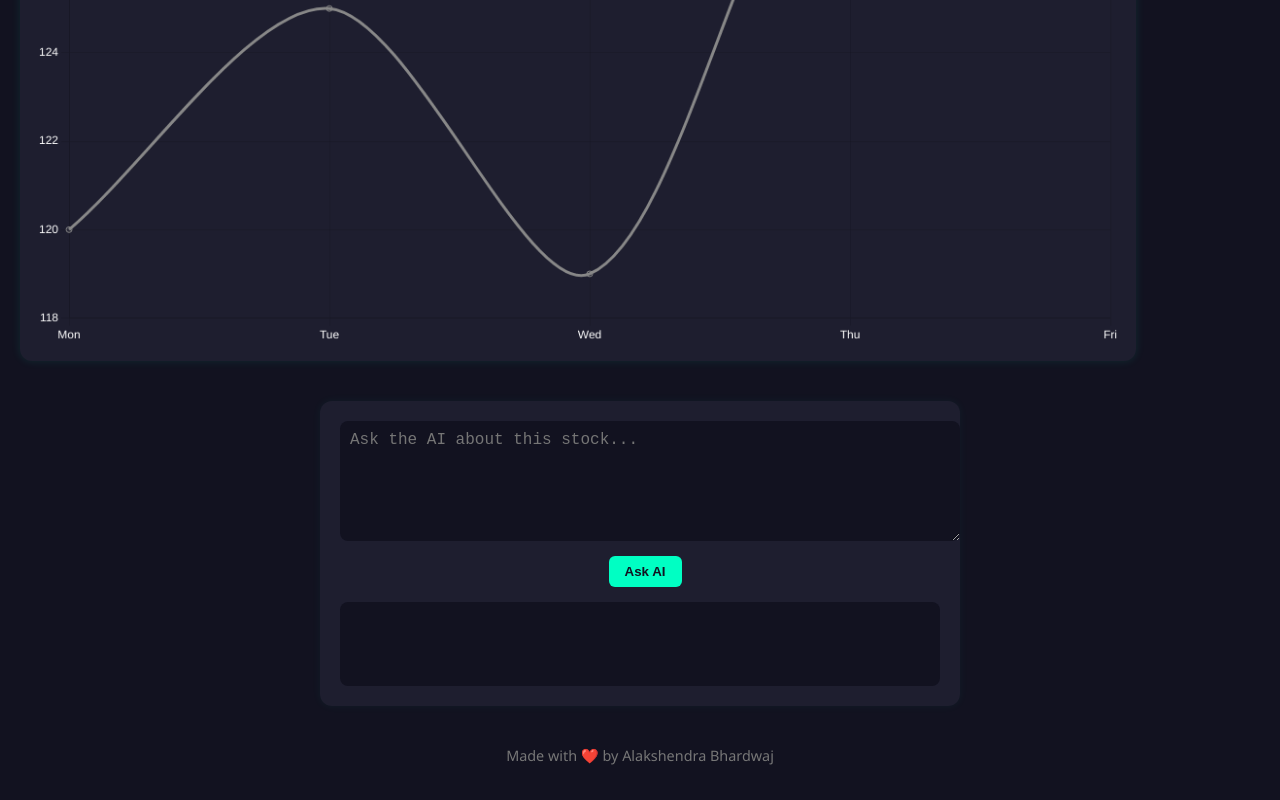
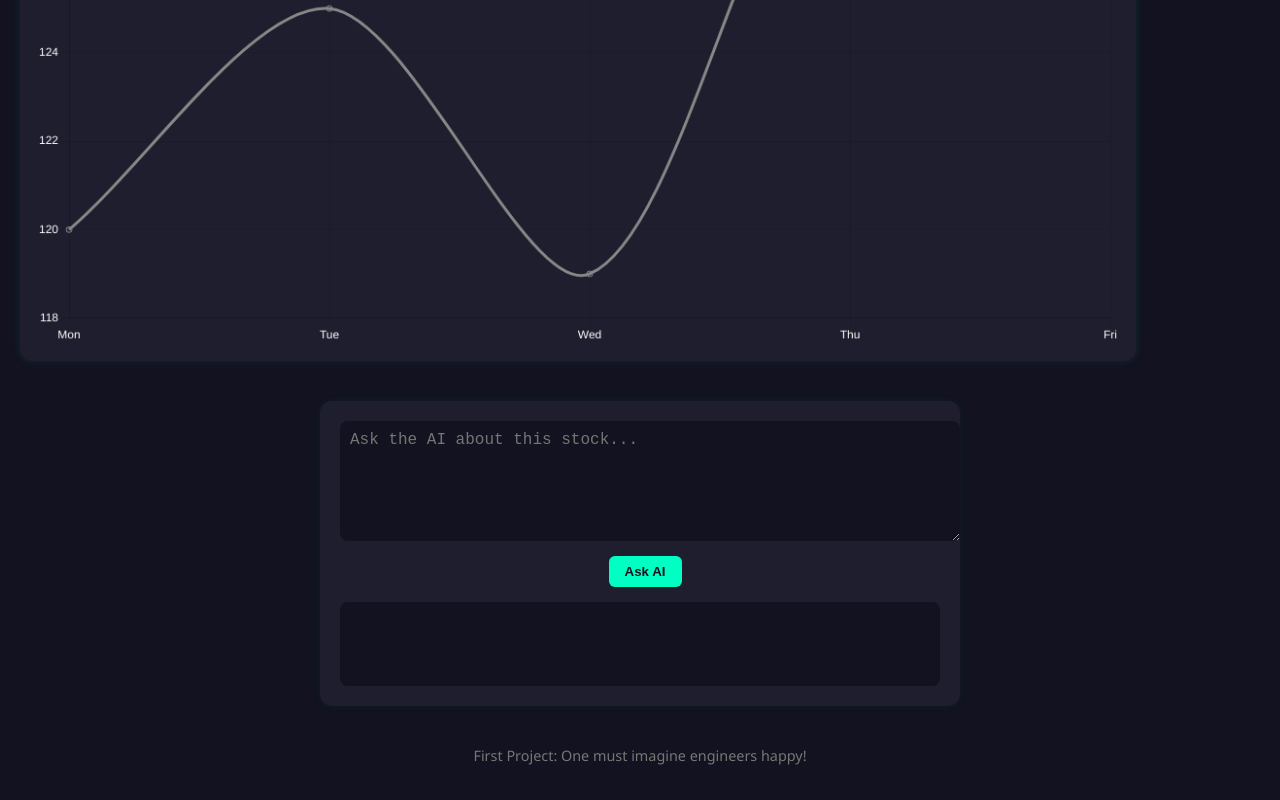
Before and after one commit to AlakshendraB/tickersense, a plain HTML site: page index.html in a window 1280 px wide. Shown: the part 566-1366 px from the top of the page. Drawn offline with nearby package versions, Linux system fonts and the light colour scheme.

Commit message:
⚙️ Update index.html for latest UI/UX changes

```diff
--- a/index.html
+++ b/index.html
@@ -32,7 +32,7 @@
   </main>
 
   <footer>
-    <p>Made with ❤️ by Alakshendra Bhardwaj</p>
+    <p>First Project: One must imagine engineers happy!</p>
   </footer>
 
   <script src="js/charts.js"></script>
```
